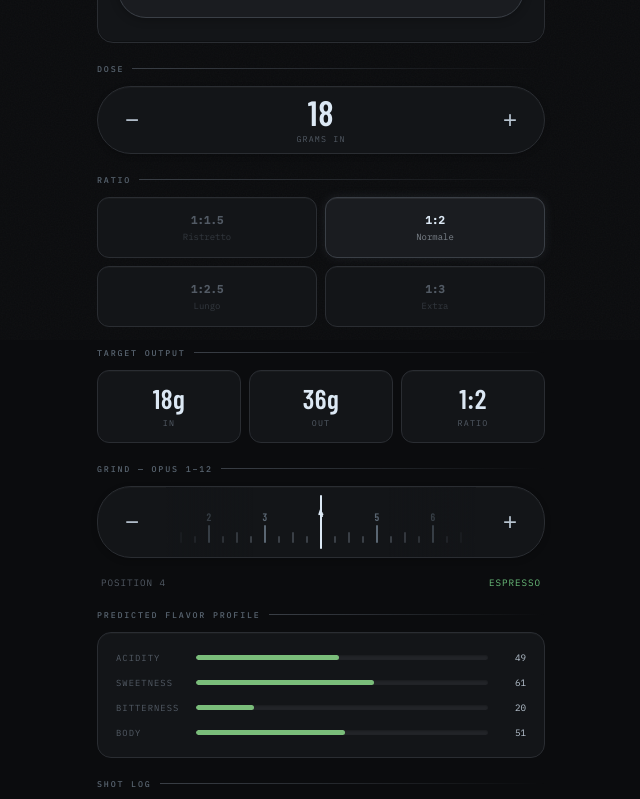
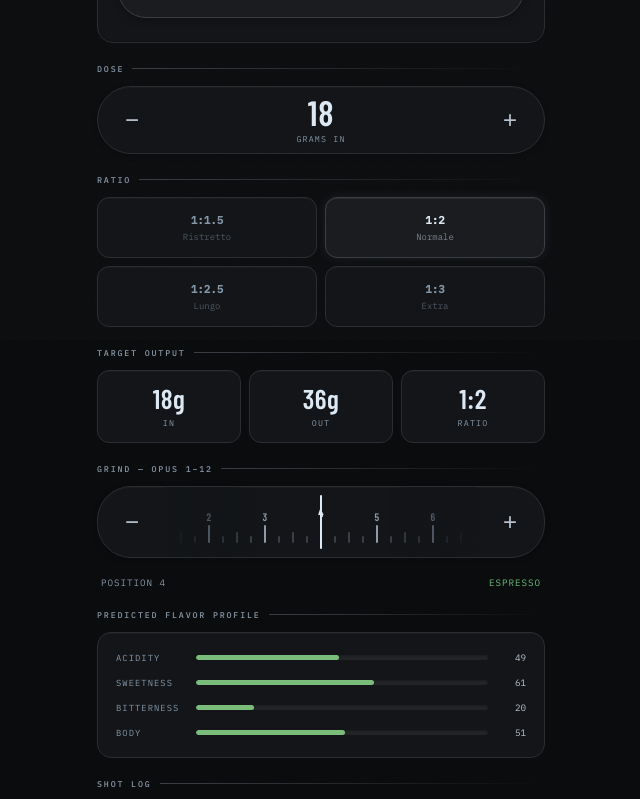
Before and after one commit to TenderAlpaca/dial-in, a React (Vite) app: page / in a window 1280 px wide. Shown: the part 460-1259 px from the top of the page, without its empty margins (319-959 px from the left). Built offline with nearby package versions, Linux system fonts and the light colour scheme; a web font is replaced by a local one.

Commit message:
Lighten --muted and --chrome-dim for better readability
Co-authored-by: TenderAlpaca <45314552+TenderAlpaca@users.noreply.github.com>
Agent-Logs-Url: https://github.com/TenderAlpaca/dial-in/sessions/3da0d728-89f5-47ca-8b59-147cbac9d015

```diff
--- a/src/App.jsx
+++ b/src/App.jsx
@@ -15,7 +15,7 @@ const css = `
   :root {
     --chrome:       #b8c4d0;
     --chrome-bright:#dce8f4;
-    --chrome-dim:   #5a6672;
+    --chrome-dim:   #8a9aaa;
     --bg:           #0b0c0e;
     --surface:      #131518;
     --surface2:     #1a1c20;
@@ -23,7 +23,7 @@ const css = `
     --border:       #2a2d32;
     --border-bright:#3a3f46;
     --text:         #c8d0da;
-    --muted:        #525a64;
+    --muted:        #8496a8;
     --red:          #d45a4a;
     --green:        #4ab87a;
     --yellow:       #c8a84a;
```
